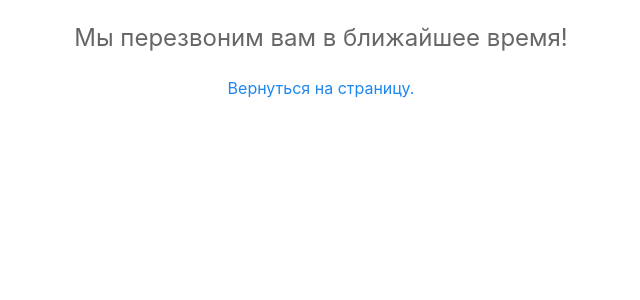
After one commit to navt/landing-frame, a PHP site: page /view/templates/front/dummy.php in a window 1280 px wide. The commit adds this page. Shown: the top 300 px of the page, without its empty margins (319-959 px from the left). Run offline with PHP 8.4, Linux system fonts and the light colour scheme; the template is opened without the code that fills it, so the values that code supplies are empty; some libraries are stand-ins or nearby versions.

Commit message:
заглушка для формы

```diff
--- /dev/null
+++ b/view/templates/front/dummy.php
@@ -0,0 +1,20 @@
+<!DOCTYPE html>
+<html>
+    <head>
+        <title><?php echo $title;?></title>
+        <base href="<?php echo BURI;?>">
+        <meta charset="UTF-8">
+        <meta name="viewport" content="width=device-width, initial-scale=1.0">
+        <link rel="stylesheet" href="view/css/uikit.min.css" />
+    </head>
+    <body>
+        <div class="uk-container uk-margin-top">
+            <p class="uk-text-large uk-text-center">
+               Мы перезвоним вам в ближайшее время!
+            </p>
+            <p class="uk-text-center">
+                <a href="<?php echo BURI;?>">Вернуться на страницу.</a>
+            </p>
+        </div>
+    </body>
+</html>
```
Also changed, not shown: library/controllers/Main.php (+14 -0 lines), view/templates/front/page.php (+11 -1 lines).
